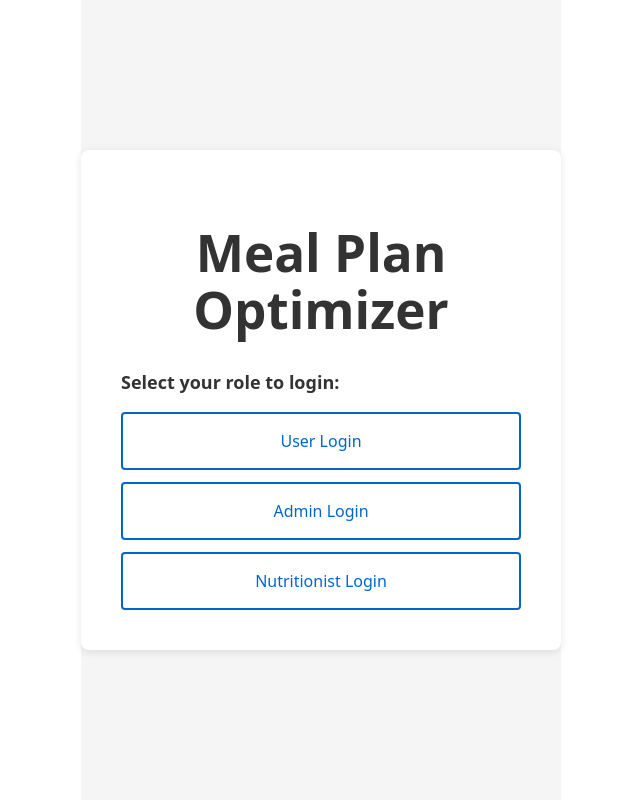
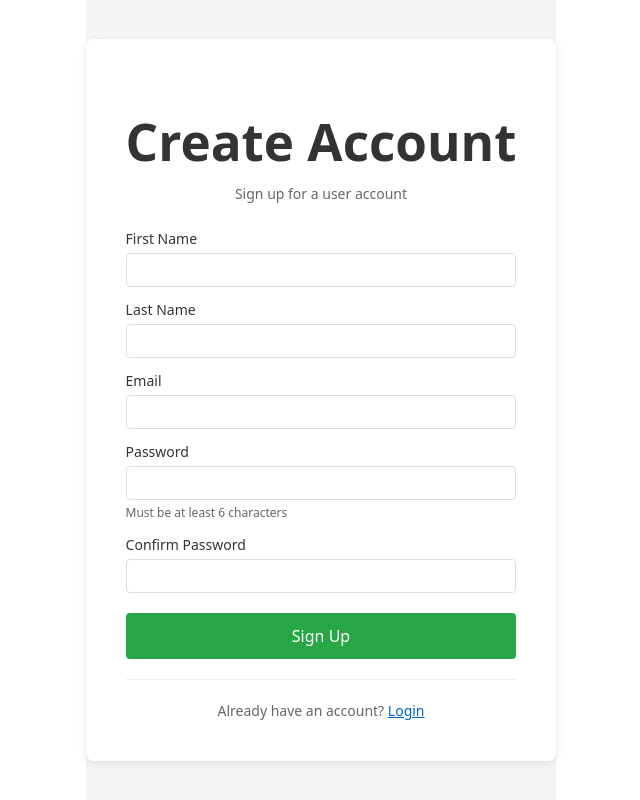
Before and after one commit to EssiawJulian/Meal-Plan-Optimizer, a React (Vite) app in the folder client/: page /signup in a window 1280 px wide. Before the commit this address led to /. Shown: the whole page, without its empty margins (319-959 px from the left). Built offline with nearby package versions, Linux system fonts and the light colour scheme.

Commit message:
allow users to sign up

```diff
--- a/client/src/App.tsx
+++ b/client/src/App.tsx
@@ -3,6 +3,7 @@ import { BrowserRouter as Router, Routes, Route, Navigate } from "react-router-d
 import { logout as logoutApi } from "./api"
 import type { Role, AuthSession } from "./types"
 import Login from "./pages/Login"
+import Signup from "./pages/Signup"
 import AdminDashboard from "./pages/AdminDashboard"
 import NutritionistDashboard from "./pages/NutritionistDashboard"
 import UserDashboard from "./pages/UserDashboard"
@@ -63,6 +64,17 @@ export default function App() {
               <Navigate to={`/${authSession.role}`} replace />
             ) : (
               <Login onLoginSuccess={handleLoginSuccess} />
+            )
+          }
+        />
+
+        <Route
+          path="/signup"
+          element={
+            authSession ? (
+              <Navigate to={`/${authSession.role}`} replace />
+            ) : (
+              <Signup />
             )
           }
         />
--- a/client/src/api.ts
+++ b/client/src/api.ts
@@ -43,6 +43,20 @@ export async function listHalls() {
 }
 
 // ===== AUTH API =====
+
+// POST /api/auth/signup
+export async function signup(firstName: string, lastName: string, email: string, password: string) {
+  const res = await fetch(`${BASE}/auth/signup`, {
+    method: "POST",
+    headers: { "Content-Type": "application/json" },
+    body: JSON.stringify({ firstName, lastName, email, password }),
+  })
+  if (!res.ok) {
+    const err = await res.json().catch(() => ({}))
+    throw new Error(err?.error || "Signup failed")
+  }
+  return (await res.json()) as { message: string; user: { id: number; firstName: string; lastName: string; email: string } }
+}
 
 // POST /api/auth/login
 export async function login(email: string, password: string, role: Role) {
--- a/client/src/pages/BrowseMenus.tsx
+++ b/client/src/pages/BrowseMenus.tsx
@@ -1,5 +1,6 @@
 import { useState, useEffect } from 'react';
 import { useNavigate } from 'react-router-dom';
+import { listHalls, listFoods } from '../api';
 import '../styles/global.css';
 
 interface DiningHall {
@@ -41,9 +42,7 @@ const BrowseMenus = () => {
 
   const fetchDiningHalls = async () => {
     try {
-      const response = await fetch('http://localhost:3000/api/halls');
-      if (!response.ok) throw new Error('Failed to fetch dining halls');
-      const data = await response.json();
+      const data = await listHalls();
       setDiningHalls(data);
       setLoading(false);
     } catch (err) {
@@ -56,9 +55,7 @@ const BrowseMenus = () => {
   const fetchFoodItems = async (hallId: number) => {
     try {
       setLoading(true);
-      const response = await fetch(`http://localhost:3000/api/foods?hallId=${hallId}`);
-      if (!response.ok) throw new Error('Failed to fetch food items');
-      const data = await response.json();
+      const data = await listFoods({ hallId });
       setFoodItems(data);
       setLoading(false);
     } catch (err) {
--- a/client/src/pages/Login.tsx
+++ b/client/src/pages/Login.tsx
@@ -1,4 +1,5 @@
 import { useState } from "react"
+import { useNavigate } from "react-router-dom"
 import { login } from "../api"
 import type { Role } from "../types"
 
@@ -7,6 +8,7 @@ type Props = {
 }
 
 export default function Login({ onLoginSuccess }: Props) {
+  const navigate = useNavigate()
   const [selectedRole, setSelectedRole] = useState<Role | null>(null)
   const [email, setEmail] = useState("")
   const [password, setPassword] = useState("")
@@ -64,6 +66,31 @@ export default function Login({ onLoginSuccess }: Props) {
               <RoleButton role="user" label="User Login" onClick={() => handleRoleSelect("user")} />
               <RoleButton role="admin" label="Admin Login" onClick={() => handleRoleSelect("admin")} />
               <RoleButton role="nutritionist" label="Nutritionist Login" onClick={() => handleRoleSelect("nutritionist")} />
+            </div>
+
+            <div style={{
+              marginTop: 24,
+              paddingTop: 24,
+              borderTop: "1px solid #eee",
+              textAlign: "center",
+              fontSize: 14
+            }}>
+              <span style={{ color: "#666" }}>Don't have a user account? </span>
+              <button
+                onClick={() => navigate("/signup")}
+                style={{
+                  background: "none",
+                  border: "none",
+                  color: "#0066cc",
+                  cursor: "pointer",
+                  textDecoration: "underline",
+                  fontSize: 14,
+                  padding: 0,
+                  fontFamily: "inherit"
+                }}
+              >
+                Sign up
+              </button>
             </div>
           </div>
         ) : (
--- /dev/null
+++ b/client/src/pages/Signup.tsx
@@ -0,0 +1,280 @@
+import { useState } from "react"
+import { useNavigate } from "react-router-dom"
+import { signup } from "../api"
+
+export default function Signup() {
+  const navigate = useNavigate()
+  const [firstName, setFirstName] = useState("")
+  const [lastName, setLastName] = useState("")
+  const [email, setEmail] = useState("")
+  const [password, setPassword] = useState("")
+  const [confirmPassword, setConfirmPassword] = useState("")
+  const [loading, setLoading] = useState(false)
+  const [error, setError] = useState<string | null>(null)
+  const [success, setSuccess] = useState(false)
+
+  async function handleSubmit(e: React.FormEvent) {
+    e.preventDefault()
+    setError(null)
+
+    // Validation
+    if (!firstName.trim() || !lastName.trim()) {
+      setError("First name and last name are required")
+      return
+    }
+
+    if (password !== confirmPassword) {
+      setError("Passwords do not match")
+      return
+    }
+
+    if (password.length < 6) {
+      setError("Password must be at least 6 characters long")
+      return
+    }
+
+    setLoading(true)
+
+    try {
+      await signup(firstName.trim(), lastName.trim(), email, password)
+      setSuccess(true)
+
+      // Redirect to login after 2 seconds
+      setTimeout(() => {
+        navigate("/")
+      }, 2000)
+    } catch (err: any) {
+      setError(err?.message || "Signup failed")
+    } finally {
+      setLoading(false)
+    }
+  }
+
+  if (success) {
+    return (
+      <div style={{
+        display: "flex",
+        justifyContent: "center",
+        alignItems: "center",
+        minHeight: "100vh",
+        backgroundColor: "#f5f5f5"
+      }}>
+        <div style={{
+          backgroundColor: "white",
+          padding: 40,
+          borderRadius: 8,
+          boxShadow: "0 2px 8px rgba(0,0,0,0.1)",
+          width: "100%",
+          maxWidth: 400,
+          textAlign: "center"
+        }}>
+          <div style={{
+            fontSize: 48,
+            color: "#28a745",
+            marginBottom: 16
+          }}>
+            ✓
+          </div>
+          <h2 style={{ color: "#28a745", marginBottom: 8 }}>Account Created!</h2>
+          <p style={{ color: "#666" }}>Redirecting to login...</p>
+        </div>
+      </div>
+    )
+  }
+
+  return (
+    <div style={{
+      display: "flex",
+      justifyContent: "center",
+      alignItems: "center",
+      minHeight: "100vh",
+      backgroundColor: "#f5f5f5"
+    }}>
+      <div style={{
+        backgroundColor: "white",
+        padding: 40,
+        borderRadius: 8,
+        boxShadow: "0 2px 8px rgba(0,0,0,0.1)",
+        width: "100%",
+        maxWidth: 400,
+        color: "#333"
+      }}>
+        <h1 style={{ marginBottom: 8, textAlign: "center", color: "#333" }}>Create Account</h1>
+        <p style={{ textAlign: "center", color: "#666", fontSize: 14, marginBottom: 24 }}>
+          Sign up for a user account
+        </p>
+
+        <form onSubmit={handleSubmit} style={{ display: "flex", flexDirection: "column", gap: 12 }}>
+          <div>
+            <label style={{ display: "block", marginBottom: 4, fontSize: 14, color: "#333" }}>
+              First Name
+            </label>
+            <input
+              type="text"
+              value={firstName}
+              onChange={(e) => setFirstName(e.target.value)}
+              required
+              style={{
+                width: "100%",
+                padding: 8,
+                border: "1px solid #ddd",
+                borderRadius: 4,
+                fontSize: 14,
+                color: "#333",
+                backgroundColor: "white",
+                boxSizing: "border-box"
+              }}
+            />
+          </div>
+
+          <div>
+            <label style={{ display: "block", marginBottom: 4, fontSize: 14, color: "#333" }}>
+              Last Name
+            </label>
+            <input
+              type="text"
+              value={lastName}
+              onChange={(e) => setLastName(e.target.value)}
+              required
+              style={{
+                width: "100%",
+                padding: 8,
+                border: "1px solid #ddd",
+                borderRadius: 4,
+                fontSize: 14,
+                color: "#333",
+                backgroundColor: "white",
+                boxSizing: "border-box"
+              }}
+            />
+          </div>
+
+          <div>
+            <label style={{ display: "block", marginBottom: 4, fontSize: 14, color: "#333" }}>
+              Email
+            </label>
+            <input
+              type="email"
+              value={email}
+              onChange={(e) => setEmail(e.target.value)}
+              required
+              style={{
+                width: "100%",
+                padding: 8,
+                border: "1px solid #ddd",
+                borderRadius: 4,
+                fontSize: 14,
+                color: "#333",
+                backgroundColor: "white",
+                boxSizing: "border-box"
+              }}
+            />
+          </div>
+
+          <div>
+            <label style={{ display: "block", marginBottom: 4, fontSize: 14, color: "#333" }}>
+              Password
+            </label>
+            <input
+              type="password"
+              value={password}
+              onChange={(e) => setPassword(e.target.value)}
+              required
+              minLength={6}
+              style={{
+                width: "100%",
+                padding: 8,
+                border: "1px solid #ddd",
+                borderRadius: 4,
+                fontSize: 14,
+                color: "#333",
+                backgroundColor: "white",
+                boxSizing: "border-box"
+              }}
+            />
+            <p style={{ fontSize: 12, color: "#666", margin: "4px 0 0 0" }}>
+              Must be at least 6 characters
+            </p>
+          </div>
+
+          <div>
+            <label style={{ display: "block", marginBottom: 4, fontSize: 14, color: "#333" }}>
+              Confirm Password
+            </label>
+            <input
+              type="password"
+              value={confirmPassword}
+              onChange={(e) => setConfirmPassword(e.target.value)}
+              required
+              style={{
+                width: "100%",
+                padding: 8,
+                border: "1px solid #ddd",
+                borderRadius: 4,
+                fontSize: 14,
+                color: "#333",
+                backgroundColor: "white",
+                boxSizing: "border-box"
+              }}
+            />
+          </div>
+
+          {error && (
+            <div style={{
+              color: "crimson",
+              fontSize: 14,
+              padding: 8,
+              backgroundColor: "#fee",
+              borderRadius: 4
+            }}>
+              {error}
+            </div>
+          )}
+
+          <button
+            type="submit"
+            disabled={loading}
+            style={{
+              padding: 12,
+              backgroundColor: "#28a745",
+              color: "white",
+              border: "none",
+              borderRadius: 4,
+              fontSize: 16,
+              cursor: loading ? "not-allowed" : "pointer",
+              opacity: loading ? 0.6 : 1,
+              marginTop: 8
+            }}
+          >
+            {loading ? "Creating Account..." : "Sign Up"}
+          </button>
+        </form>
+
+        <div style={{
+          marginTop: 20,
+          paddingTop: 20,
+          borderTop: "1px solid #eee",
+          textAlign: "center",
+          fontSize: 14
+        }}>
+          <span style={{ color: "#666" }}>Already have an account? </span>
+          <button
+            onClick={() => navigate("/")}
+            style={{
+              background: "none",
+              border: "none",
+              color: "#0066cc",
+              cursor: "pointer",
+              textDecoration: "underline",
+              fontSize: 14,
+              padding: 0,
+              fontFamily: "inherit"
+            }}
+          >
+            Login
+          </button>
+        </div>
+      </div>
+    </div>
+  )
+}
```
Also changed, not shown: 1 other file (tests, documents, lock files or other folders).
